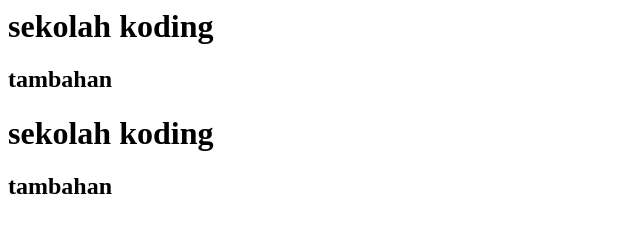
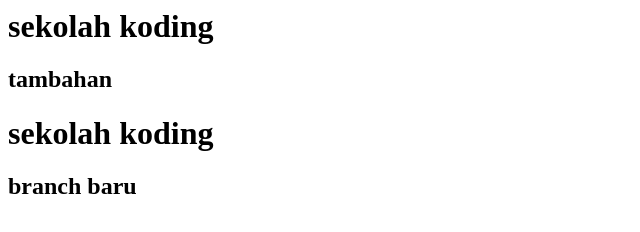
Before and after one commit to Drian-key/tutorial, a plain HTML site: page index.html in a window 1280 px wide. Shown: the full height of the page, 0-640 px from the left. Drawn offline with Linux system fonts and the light colour scheme.

Commit message:
branch baru

```diff
--- a/index.html
+++ b/index.html
@@ -1,4 +1,4 @@
 <h1>sekolah koding</h1>
 <h2>tambahan</h2>
 <h1>sekolah koding</h1>
-<h2>tambahan</h2>
+<h2>branch baru</h2>
```
